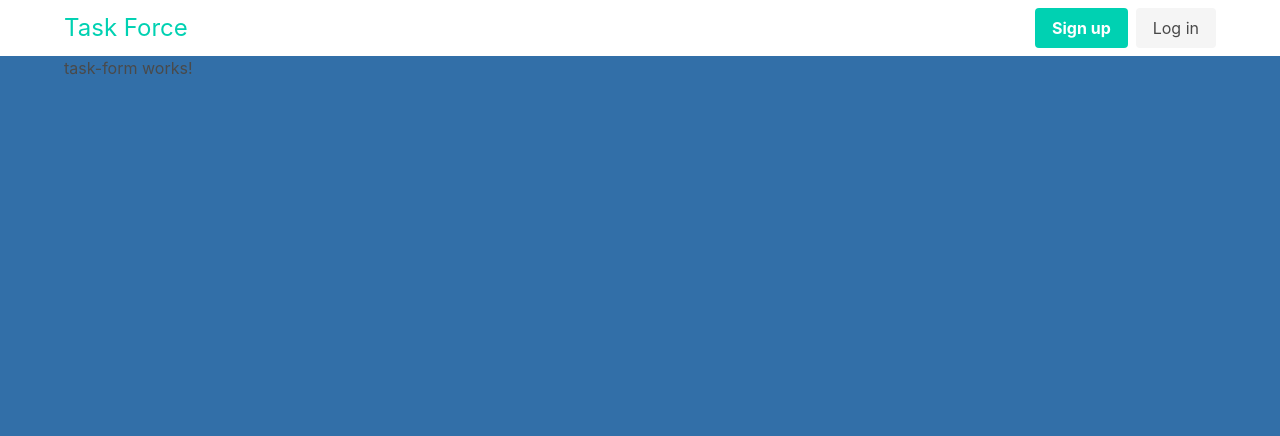
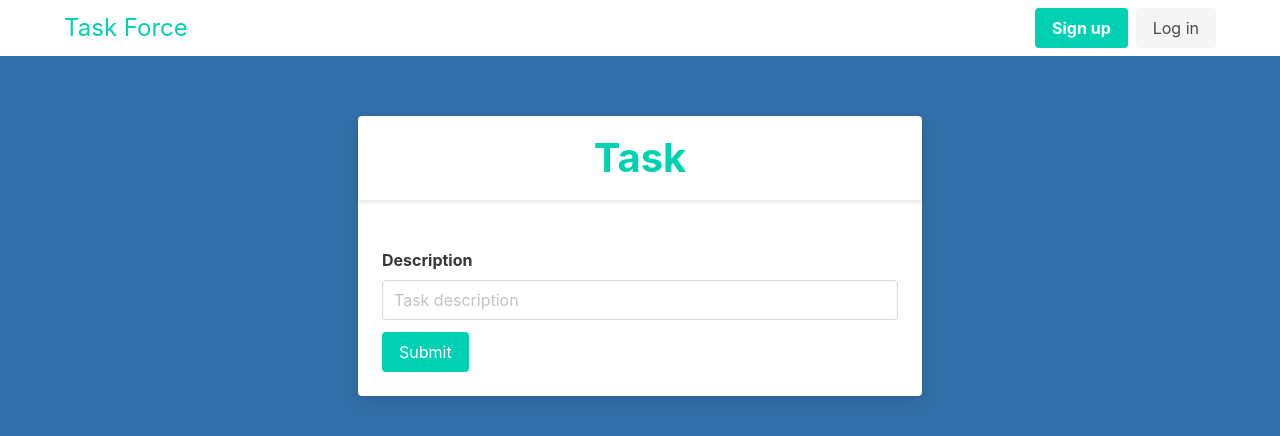
Before and after one commit to nickater/taskforce, an Angular app in the folder web/: page /customers/1/projects/1/tasks/new in a window 1280 px wide. Shown: the top 436 px of the page. Built offline with nearby package versions, Linux system fonts and the light colour scheme.

Commit message:
added delete task

```diff
--- a/web/src/app/tasks/form/task-form/task-form.component.html
+++ b/web/src/app/tasks/form/task-form/task-form.component.html
@@ -1 +1,30 @@
-<p>task-form works!</p>
+<div class="columns is-centered mt-6">
+  <div class="column is-half">
+    <div class="card">
+      <div class="card-header level">
+        <p
+          class="card-header-title level-item has-text-centered is-size-2 has-text-primary"
+        >
+          Task
+        </p>
+      </div>
+      <div class="card-content" *ngIf="taskFormGroup">
+        <form class="form" [formGroup]="taskFormGroup" (ngSubmit)="submit()">
+          <div class="field">
+            <label class="label">Description</label>
+            <div class="control">
+              <input
+                formControlName="description"
+                class="input"
+                type="text"
+                placeholder="Task description"
+                value=""
+              />
+            </div>
+          </div>
+          <button type="submit" class="button is-primary">Submit</button>
+        </form>
+      </div>
+    </div>
+  </div>
+</div>
--- a/web/src/app/tasks/form/task-form/task-form.component.ts
+++ b/web/src/app/tasks/form/task-form/task-form.component.ts
@@ -1,15 +1,110 @@
 import { Component, OnInit } from '@angular/core';
+import { FormBuilder, FormGroup, Validators } from '@angular/forms';
+import { ActivatedRoute, Router } from '@angular/router';
+import { of } from 'rxjs';
+import { switchMap, map, take } from 'rxjs/operators';
+import ITask from '../../../../../../shared/interfaces/task';
+import { TaskService } from '../../task.service';
 
 @Component({
   selector: 'app-task-form',
   templateUrl: './task-form.component.html',
-  styleUrls: ['./task-form.component.scss']
+  styleUrls: ['./task-form.component.scss'],
 })
 export class TaskFormComponent implements OnInit {
+  taskFormGroup: FormGroup;
+  customerId: string;
+  projectId: string;
+  taskId: string;
 
-  constructor() { }
+  constructor(
+    private route: ActivatedRoute,
+    private fb: FormBuilder,
+    private taskService: TaskService,
+    private router: Router
+  ) {}
 
   ngOnInit(): void {
+    this.initializeForm();
   }
 
+  initializeForm() {
+    this.isNewOrEdit()
+      .pipe(
+        switchMap((res) => {
+          if (res) {
+            return this.taskService.getTaskById(res);
+          } else {
+            return of(undefined);
+          }
+        })
+      )
+      .subscribe((task) => {
+        this.taskFormGroup = this.buildForm(task);
+      });
+  }
+
+  isNewOrEdit() {
+    const options = {
+      customerId: 1,
+      projectId: 3,
+      new: 5,
+      edit: {
+        option: 6,
+        taskId: 5,
+      },
+    };
+
+    return this.route.url.pipe(
+      map((urlSegs) => {
+        this.customerId = urlSegs[options.customerId].path;
+        this.projectId = urlSegs[options.projectId].path;
+
+        if (urlSegs[options.new].path === 'new') {
+          return undefined;
+        } else if (
+          urlSegs[options.edit.option].path === 'edit' &&
+          urlSegs[options.edit.taskId]?.path
+        ) {
+          this.taskId = urlSegs[options.edit.taskId].path;
+          return urlSegs[options.edit.taskId].path;
+        }
+      })
+    );
+  }
+
+  buildForm(task?: ITask) {
+    const formGroup = this.fb.group({
+      description: this.fb.control('', Validators.required),
+      projectId: this.fb.control(this.projectId),
+      isActive: this.fb.control(true),
+    });
+    if (task) {
+      formGroup.get('description').patchValue(task.description);
+    }
+    return formGroup;
+  }
+
+  submit() {
+    of(this.taskId)
+      .pipe(
+        switchMap((id) => {
+          if (id) {
+            console.log(this.taskFormGroup.value);
+            return this.taskService.updateTask({
+              id,
+              ...this.taskFormGroup.value,
+            });
+          } else {
+            return this.taskService.createTask(this.taskFormGroup.value);
+          }
+        }),
+        take(1)
+      )
+      .subscribe(() =>
+        this.router.navigate([
+          `/customers/${this.customerId}/projects/${this.projectId}/tasks`,
+        ])
+      );
+  }
 }
--- a/web/src/app/tasks/view/task-view/task-view.component.html
+++ b/web/src/app/tasks/view/task-view/task-view.component.html
@@ -1,11 +1,11 @@
 <div
   class="section is-medium"
-  *ngIf="projectAndTasks$ | async as projectAndTasks"
+  *ngIf="taskAndTaskLogs$ | async as taskAndTaskLogs"
 >
   <div class="box">
-    <ng-container *ngIf="projectAndTasks.name; else anon">
+    <ng-container *ngIf="taskAndTaskLogs.name; else anon">
       <h1 class="title has-text-centered has-text-primary">
-        {{ projectAndTasks.name }}'s Tasks
+        {{ taskAndTaskLogs.name }}'s Tasks
       </h1>
     </ng-container>
     <ng-template #anon>
@@ -15,16 +15,16 @@
       <thead>
         <tr>
           <th scope="col">#</th>
-          <th class="" scope="col">Name</th>
+          <th class="" scope="col">Description</th>
           <th scope="col"></th>
         </tr>
       </thead>
       <tbody>
-        <tr *ngFor="let task of projectAndTasks?.tasks; index as i">
+        <tr *ngFor="let task of taskAndTaskLogs?.tasks; index as i">
           <th scope="row">
             <a
-              routerLink="/customers/{{ projectAndTasks.id }}/projects/{{
-                projectAndTasks.id
+              routerLink="/customers/{{ taskAndTaskLogs.id }}/projects/{{
+                taskAndTaskLogs.id
               }}/tasks/{{ task.id }}"
               >{{ i + 1 }}</a
             >
@@ -38,7 +38,7 @@
               [icon]="edit"
               routerLink="{{ task.id }}/edit"
             ></fa-icon>
-            <fa-icon [icon]="trash"></fa-icon>
+            <fa-icon [icon]="trash" (click)="deleteTask(task.id)"></fa-icon>
           </td>
         </tr>
       </tbody>
--- a/web/src/app/tasks/view/task-view/task-view.component.ts
+++ b/web/src/app/tasks/view/task-view/task-view.component.ts
@@ -1,8 +1,8 @@
 import { Component, OnInit } from '@angular/core';
-import { ActivatedRoute } from '@angular/router';
+import { ActivatedRoute, Router } from '@angular/router';
 import { faTrashAlt, faEdit, faPlus } from '@fortawesome/free-solid-svg-icons';
-import { Observable } from 'rxjs';
-import { switchMap, tap } from 'rxjs/operators';
+import { Observable, Subject } from 'rxjs';
+import { switchMap, take, tap } from 'rxjs/operators';
 import IProject from '../../../../../../shared/interfaces/project';
 import { TaskService } from '../../task.service';
 
@@ -17,20 +17,31 @@ export class TaskViewComponent implements OnInit {
   edit = faEdit;
   plus = faPlus;
   //
-  projectAndTasks$: Observable<IProject>;
+  taskAndTaskLogs$: Observable<IProject>;
+  projectId: string;
   constructor(
     private route: ActivatedRoute,
-    private taskService: TaskService
+    private taskService: TaskService,
+    private router: Router
   ) {}
 
   ngOnInit(): void {
-    this.projectAndTasks$ = this.route.url.pipe(
-      switchMap((urlSegs) => this.getTasks(urlSegs[3].path)),
-      tap(console.log)
+    this.taskAndTaskLogs$ = this.route.url.pipe(
+      tap((urlSegs) => (this.projectId = urlSegs[3].path)),
+      switchMap((urlSegs) => this.getTasks(urlSegs[3].path))
     );
   }
 
   getTasks(projectId: string) {
     return this.taskService.getTasks(projectId);
   }
+
+  deleteTask(taskId: number) {
+    if (confirm('Are you sure you want to delete this task?')) {
+      this.taskAndTaskLogs$ = this.taskService.deleteTask(taskId).pipe(
+        take(1),
+        switchMap(() => this.getTasks(this.projectId))
+      );
+    }
+  }
 }
```
